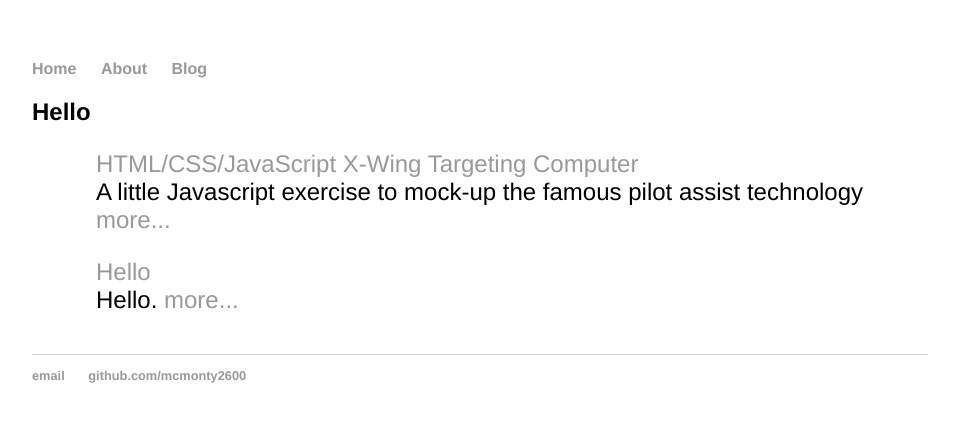
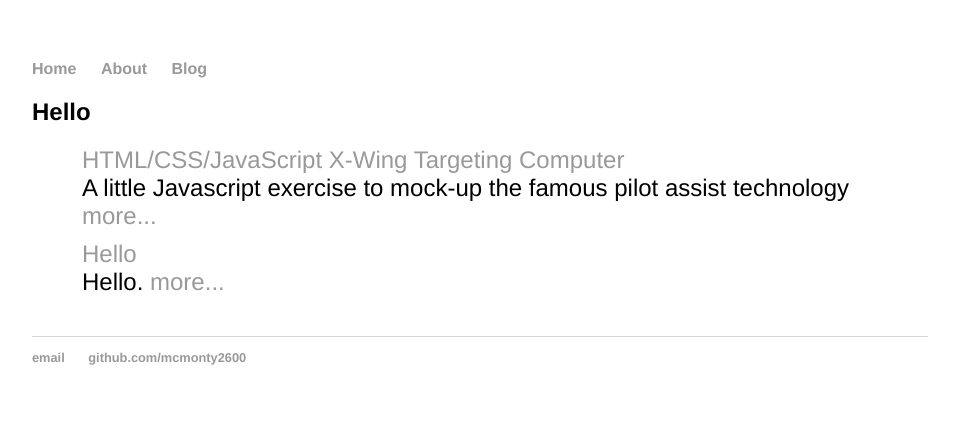
Before and after one commit to mcmonty2600/mcmonty2600.github.io, a Jekyll site: the page built from index.html, in a window 1280 px wide. Shown: the top 422 px of the page, without its empty margins (160-1119 px from the left). Built offline with Jekyll 4.4.1, drawn with Linux system fonts in a browser that asks for light colours.

Commit message:
Update main.css

```diff
--- a/css/main.css
+++ b/css/main.css
@@ -41,5 +41,5 @@ ul.posts {
 
 ul.posts li {
     list-style: none;
-    margin: 1em;
+    margin: 10px;
 }
```
